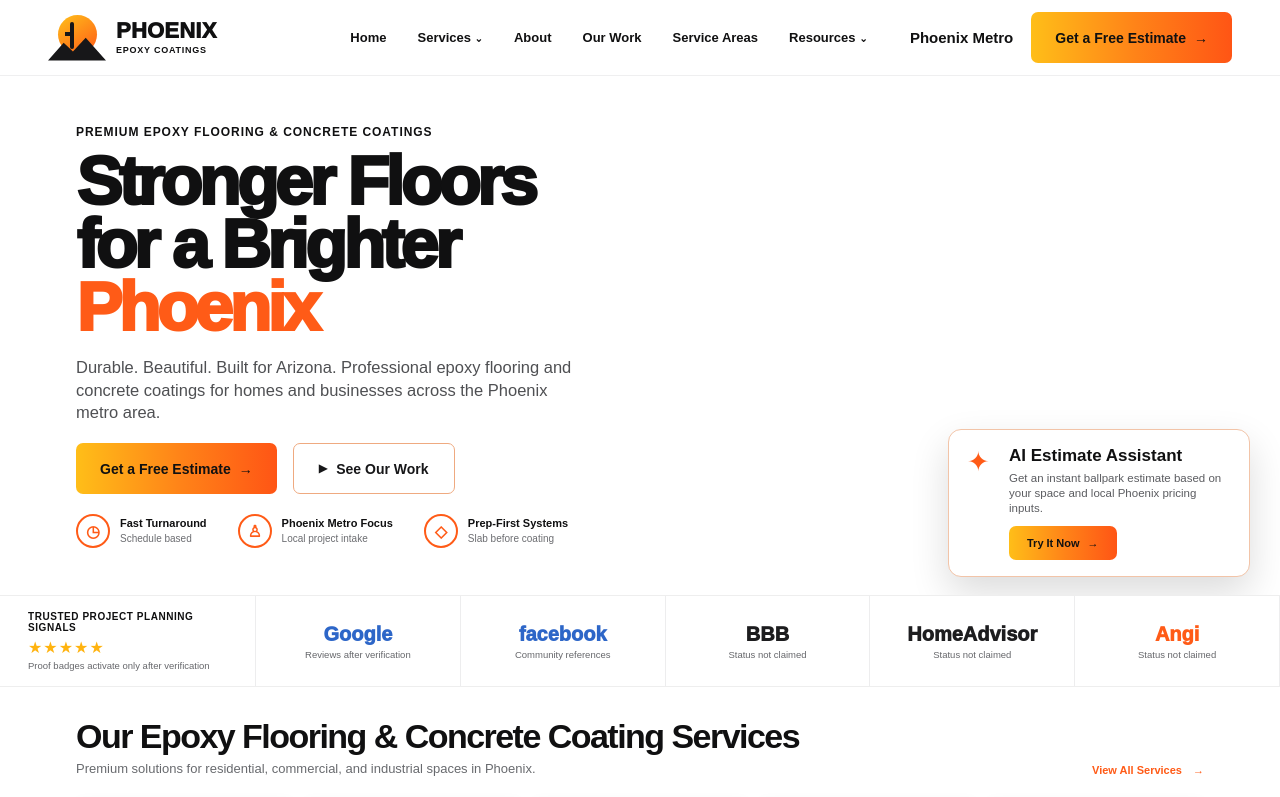
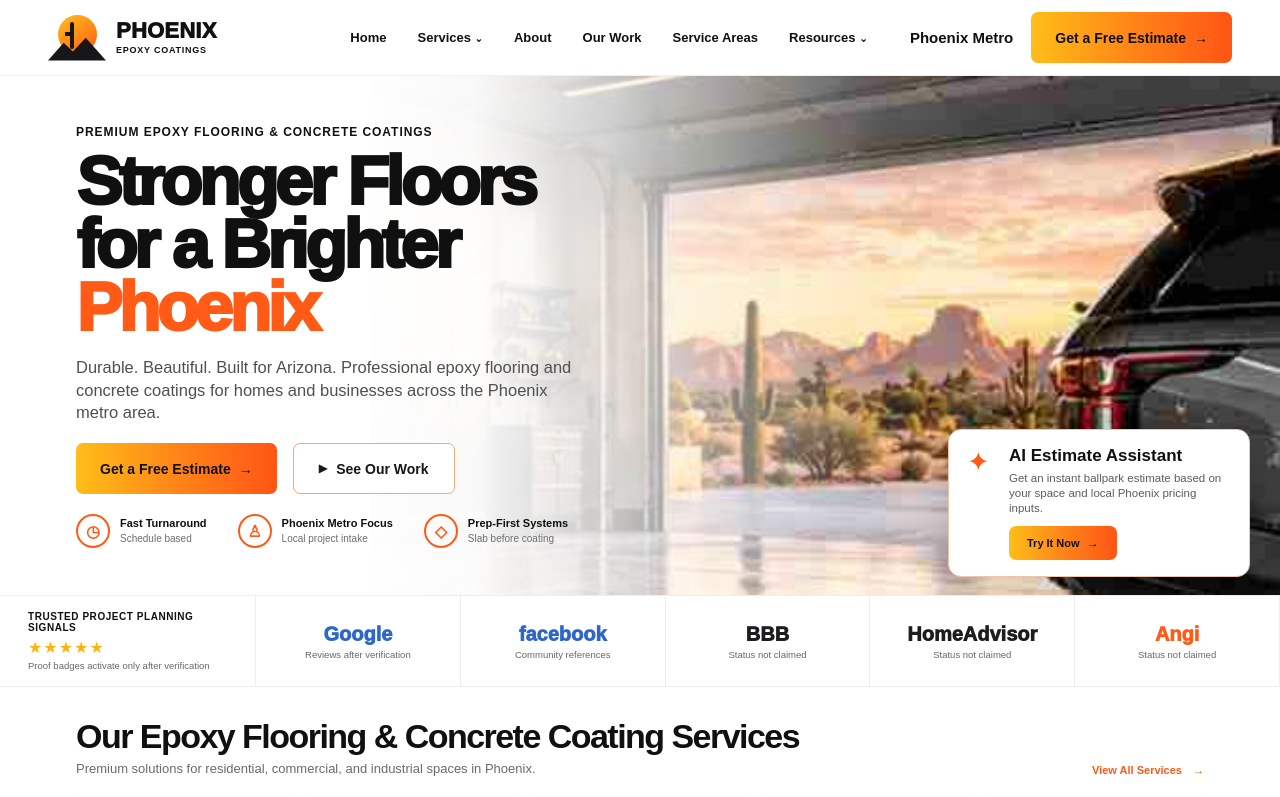
Before and after one commit to Strategic-Minds/SANDBOX, a Next.js app in the folder sites/phoenix-epoxy-coatings/: page / in a window 1280 px wide. Shown: the top 797 px of the page. Built offline with nearby package versions, Linux system fonts and the light colour scheme.

Commit message:
Visual Rebuild V2: bind validated JPEG hero assets

```diff
--- a/sites/phoenix-epoxy-coatings/app/page.tsx
+++ b/sites/phoenix-epoxy-coatings/app/page.tsx
@@ -51,8 +51,8 @@
 
       <section className="hero" id="top">
         <picture className="hero-picture" aria-hidden="true">
-          <source media="(max-width:900px)" srcSet="/v2-assets/mobile-clean.webp" />
-          <img src="/v2-assets/hero-clean.webp" alt="" />
+          <source media="(max-width:900px)" srcSet="/v2-assets/mobile-clean.jpg" />
+          <img src="/v2-assets/hero-clean.jpg" alt="" />
         </picture>
         <div className="hero-wash" aria-hidden="true" />
 
```
